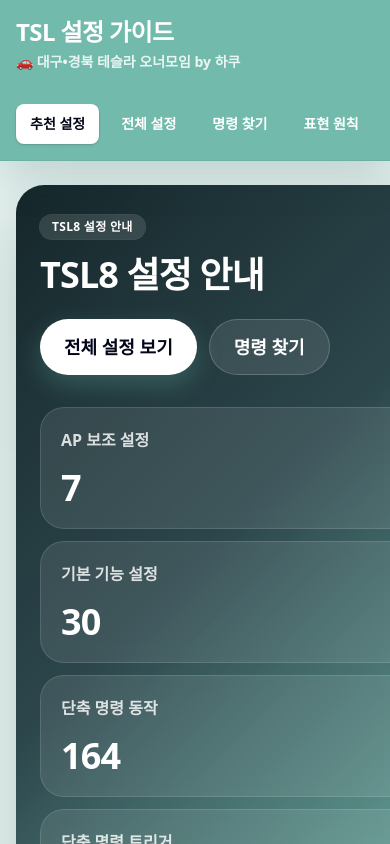
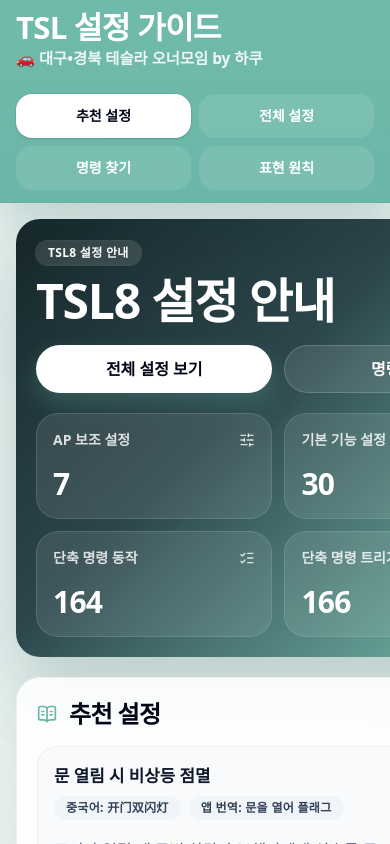
Before and after one commit to Kevin-innovation/TSL8-Tesla-chip-guide-by-Korean, a Next.js app: page /guide in a window 390 px wide. Shown: the top 844 px of the page. Built offline with nearby package versions, Linux system fonts and the light colour scheme.

Commit message:
Improve mobile guide layout

```diff
--- a/src/app/(app)/guide/page.tsx
+++ b/src/app/(app)/guide/page.tsx
@@ -85,25 +85,25 @@
   ] as const;
 
   return (
-    <div className="grid gap-6 lg:gap-8">
+    <div className="grid gap-5 sm:gap-6 lg:gap-8">
       <Card
         id="recommended"
         className="scroll-mt-32 overflow-hidden border-none bg-[linear-gradient(135deg,rgba(12,30,34,0.96),rgba(26,54,60,0.92)_42%,rgba(104,182,166,0.9))] text-white shadow-[0_28px_70px_rgba(15,61,53,0.22)]"
       >
-        <div className="grid gap-8 px-6 py-7 sm:px-8 sm:py-8 2xl:grid-cols-[minmax(0,1fr)_620px] 2xl:items-center">
+        <div className="grid gap-5 px-5 py-5 sm:gap-8 sm:px-8 sm:py-8 2xl:grid-cols-[minmax(0,1fr)_620px] 2xl:items-center">
           <div>
             <Badge className="bg-white/12 text-white ring-1 ring-white/15">
               TSL8 설정 안내
             </Badge>
-            <h1 className="mt-4 text-4xl font-black tracking-tight sm:text-5xl xl:text-[3.75rem]">
+            <h1 className="mt-3 text-[3rem] leading-none font-black tracking-tight sm:mt-4 sm:text-5xl xl:text-[3.75rem]">
               TSL8 설정 안내
             </h1>
-            <div className="mt-6 flex flex-wrap gap-3">
+            <div className="mt-5 grid grid-cols-2 gap-3 sm:mt-6 sm:flex sm:flex-wrap">
               <a
                 href="#all"
                 className={cn(
                   buttonVariants({ size: "lg" }),
-                  "rounded-full bg-white text-slate-950 hover:bg-white/95",
+                  "h-12 rounded-full px-4 text-base bg-white text-slate-950 hover:bg-white/95 sm:h-14 sm:px-6 sm:text-lg",
                 )}
               >
                 전체 설정 보기
@@ -112,7 +112,7 @@
                 href="#quick-commands"
                 className={cn(
                   buttonVariants({ variant: "ghost", size: "lg" }),
-                  "rounded-full border border-white/18 bg-white/10 text-white hover:bg-white/16",
+                  "h-12 rounded-full px-4 text-base border border-white/18 bg-white/10 text-white hover:bg-white/16 sm:h-14 sm:px-6 sm:text-lg",
                 )}
               >
                 명령 찾기
@@ -120,19 +120,23 @@
             </div>
           </div>
 
-          <div className="grid gap-3 sm:grid-cols-2">
+          <div className="grid grid-cols-2 gap-3">
             {overviewStats.map((item) => {
               const Icon = item.icon;
               return (
                 <div
                   key={item.label}
-                  className="rounded-[24px] border border-white/12 bg-white/10 p-5 backdrop-blur"
+                  className="rounded-[22px] border border-white/12 bg-white/10 p-4 backdrop-blur sm:rounded-[24px] sm:p-5"
                 >
                   <div className="flex items-center justify-between gap-3">
-                    <div className="text-base font-semibold text-white/82">{item.label}</div>
-                    <Icon className="size-5 text-white/82" />
+                    <div className="text-sm font-semibold leading-5 text-white/82 sm:text-base">
+                      {item.label}
+                    </div>
+                    <Icon className="size-4 shrink-0 text-white/82 sm:size-5" />
                   </div>
-                  <div className="mt-4 text-4xl font-black tracking-tight">{item.value}</div>
+                  <div className="mt-4 text-3xl font-black tracking-tight sm:text-4xl">
+                    {item.value}
+                  </div>
                 </div>
               );
             })}
@@ -140,9 +144,9 @@
         </div>
       </Card>
 
-      <Card>
+      <Card className="hidden sm:block">
         <CardHeader className="pb-4">
-          <CardTitle className="text-[2rem]">바로가기</CardTitle>
+          <CardTitle className="text-2xl sm:text-[2rem]">바로가기</CardTitle>
         </CardHeader>
         <CardContent className="grid gap-3 md:grid-cols-2 xl:grid-cols-4">
           {pageLinks.map((item) => (
@@ -164,16 +168,16 @@
         <CardHeader className="pb-4">
           <div className="flex items-center gap-3">
             <BookOpenText className="size-5 text-[var(--tsl-teal)]" />
-            <CardTitle className="text-[2rem]">추천 설정</CardTitle>
+            <CardTitle className="text-2xl sm:text-[2rem]">추천 설정</CardTitle>
           </div>
         </CardHeader>
-        <CardContent className="grid gap-4 xl:grid-cols-2 2xl:grid-cols-4">
+        <CardContent className="grid gap-3 sm:gap-4 xl:grid-cols-2 2xl:grid-cols-4">
           {recommendedBasicRows.map(({ row, reason }) => (
             <div
               key={row.id}
-              className="rounded-[24px] border border-black/5 bg-slate-50 p-4 dark:border-white/10 dark:bg-white/5"
+              className="rounded-[20px] border border-black/5 bg-slate-50 p-4 sm:rounded-[24px] dark:border-white/10 dark:bg-white/5"
             >
-              <div className="whitespace-nowrap text-lg font-bold text-slate-900 dark:text-slate-50">
+              <div className="whitespace-nowrap text-[1.05rem] font-bold text-slate-900 sm:text-lg dark:text-slate-50">
                 {row.label}
               </div>
               <div className="no-scrollbar -mx-1 mt-2 overflow-x-auto px-1 pb-1">
--- a/src/app/(app)/layout.tsx
+++ b/src/app/(app)/layout.tsx
@@ -9,7 +9,7 @@
     <div className="min-h-dvh bg-[radial-gradient(circle_at_top,_rgba(104,182,166,0.16),_transparent_36%),linear-gradient(180deg,_rgba(255,255,255,0.8),_rgba(247,250,249,1))] dark:bg-[radial-gradient(circle_at_top,_rgba(74,168,151,0.22),_transparent_30%),linear-gradient(180deg,_rgba(7,18,20,0.96),_rgba(7,18,20,1))]">
       <AppHeader />
 
-      <main className="mx-auto w-full max-w-[112rem] px-4 py-6 sm:px-5 lg:px-8 xl:px-10 2xl:px-12">
+      <main className="mx-auto w-full max-w-[112rem] px-4 py-4 sm:px-5 sm:py-6 lg:px-8 xl:px-10 2xl:px-12">
         {children}
       </main>
 
--- a/src/app/globals.css
+++ b/src/app/globals.css
@@ -27,6 +27,7 @@
   background: var(--background);
   color: var(--foreground);
   min-height: 100dvh;
+  overflow-x: hidden;
 }
 
 html {
--- a/src/components/AppHeader.tsx
+++ b/src/components/AppHeader.tsx
@@ -47,10 +47,10 @@
       aria-current={active ? "page" : undefined}
       className={cn(
         buttonVariants({ variant: active ? "secondary" : "ghost", size: "sm" }),
-        "shrink-0",
+        "h-11 w-full justify-center rounded-2xl px-3 text-sm font-bold",
         active
-          ? "bg-white text-slate-950 hover:bg-white"
-          : "text-white hover:bg-white/15 hover:text-white dark:text-white",
+          ? "bg-white text-slate-950 shadow-sm hover:bg-white"
+          : "bg-white/10 text-white hover:bg-white/15 hover:text-white dark:text-white",
       )}
     >
       {label}
@@ -77,14 +77,14 @@
   const isTranslation = isGuidePath && active === "#translation";
 
   return (
-    <header className="sticky top-0 z-30 border-b border-black/5 bg-[color:rgba(104,182,166,0.92)] text-white shadow-[0_16px_40px_rgba(15,61,53,0.16)] backdrop-blur-xl dark:border-white/10">
-      <div className="mx-auto flex w-full max-w-[112rem] flex-col gap-4 px-4 py-4 sm:px-5 lg:px-8 xl:px-10 2xl:px-12">
-        <div className="flex flex-col gap-4 lg:flex-row lg:items-center lg:justify-between">
+    <header className="sticky top-0 z-30 border-b border-black/5 bg-[linear-gradient(180deg,rgba(104,182,166,0.94),rgba(96,177,163,0.92))] text-white shadow-[0_16px_40px_rgba(15,61,53,0.16)] backdrop-blur-xl dark:border-white/10 lg:bg-[color:rgba(104,182,166,0.92)]">
+      <div className="mx-auto flex w-full max-w-[112rem] flex-col gap-3 px-4 py-3 sm:px-5 lg:gap-4 lg:px-8 lg:py-4 xl:px-10 2xl:px-12">
+        <div className="flex flex-col gap-3 lg:flex-row lg:items-center lg:justify-between">
           <div className="min-w-0">
-            <Link href="/guide" className="block truncate text-2xl font-black tracking-tight lg:text-3xl">
+            <Link href="/guide" className="block truncate text-[1.95rem] leading-none font-black tracking-tight lg:text-3xl">
               TSL 설정 가이드
             </Link>
-            <div className="mt-1 truncate text-sm font-semibold text-white/85 lg:text-base">
+            <div className="mt-1 truncate text-[0.96rem] font-semibold text-white/88 lg:text-base">
               🚗 대구•경북 테슬라 오너모임 by 하쿠
             </div>
           </div>
@@ -109,7 +109,7 @@
       </div>
 
       <div className="lg:hidden">
-        <div className="mx-auto flex w-full max-w-[112rem] gap-2 overflow-x-auto px-4 pb-4 sm:px-5 lg:px-8 xl:px-10 2xl:px-12">
+        <div className="mx-auto grid w-full max-w-[112rem] grid-cols-2 gap-2 px-4 pb-3 sm:px-5 lg:px-8 xl:px-10 2xl:px-12">
           <MobileLink href="/guide#recommended" label="추천 설정" active={isGuide} />
           <MobileLink href="/guide#all" label="전체 설정" active={isAll} />
           <MobileLink
--- a/src/components/ui/card.tsx
+++ b/src/components/ui/card.tsx
@@ -9,7 +9,7 @@
   return (
     <div
       className={cn(
-        "rounded-[28px] border border-black/5 bg-white/88 shadow-[0_20px_45px_rgba(15,23,42,0.08)] backdrop-blur dark:border-white/10 dark:bg-black/20",
+        "rounded-[24px] border border-black/5 bg-white/88 shadow-[0_20px_45px_rgba(15,23,42,0.08)] backdrop-blur sm:rounded-[28px] dark:border-white/10 dark:bg-black/20",
         className,
       )}
       {...props}
@@ -21,7 +21,7 @@
   className,
   ...props
 }: React.HTMLAttributes<HTMLDivElement>) {
-  return <div className={cn("p-6 sm:p-7", className)} {...props} />;
+  return <div className={cn("p-5 sm:p-7", className)} {...props} />;
 }
 
 export function CardTitle({
@@ -31,7 +31,7 @@
   return (
     <h2
       className={cn(
-        "text-2xl font-extrabold tracking-tight text-slate-950 sm:text-3xl dark:text-slate-50",
+        "text-[1.7rem] font-extrabold tracking-tight text-slate-950 sm:text-3xl dark:text-slate-50",
         className,
       )}
       {...props}
@@ -58,5 +58,5 @@
   className,
   ...props
 }: React.HTMLAttributes<HTMLDivElement>) {
-  return <div className={cn("px-6 pb-6 sm:px-7 sm:pb-7", className)} {...props} />;
+  return <div className={cn("px-5 pb-5 sm:px-7 sm:pb-7", className)} {...props} />;
 }
```
